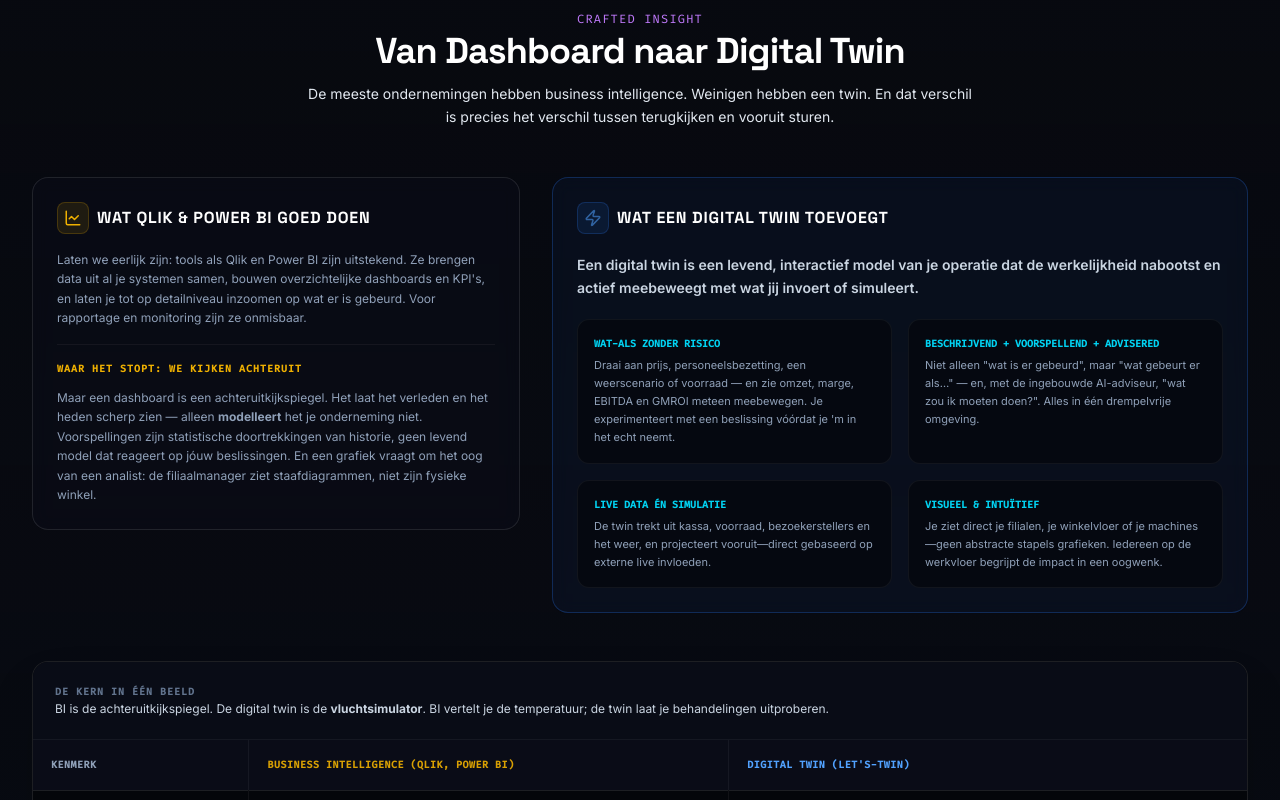
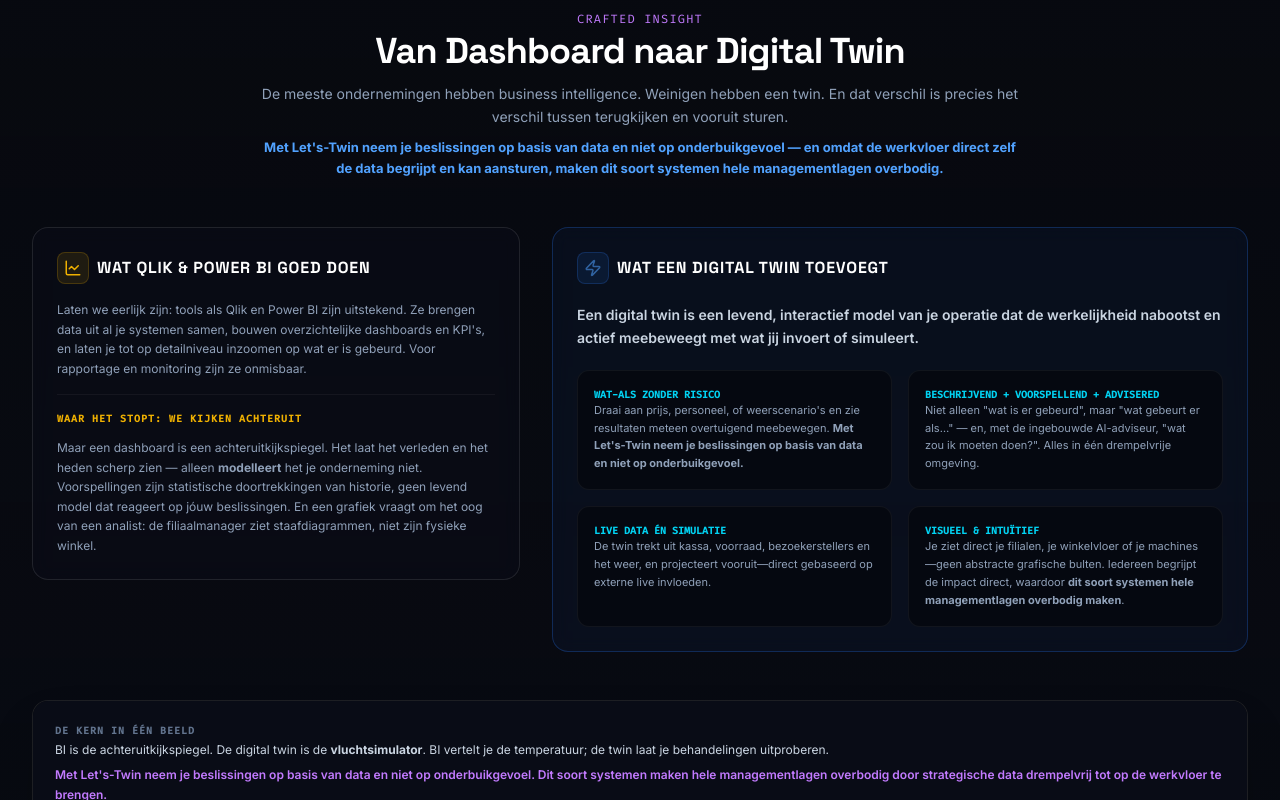
Before and after one commit to HeyoB-ai/dtretail2, a React (Vite) app: page / in a window 1280 px wide. Shown: the part 2060-2860 px from the top of the page. Built offline with nearby package versions, Linux system fonts and the light colour scheme.

Commit message:
feat: enhance LandingPage copy and styling
Updated the value proposition text to emphasize data-driven decision making and streamlined management. Fixed minor CSS class naming in the landing page component.

```diff
--- a/src/components/LandingPage.tsx
+++ b/src/components/LandingPage.tsx
@@ -364,8 +364,8 @@
           <h2 className="font-display text-3xl sm:text-4xl font-black text-white mb-3 tracking-tight">
             Van Dashboard naar Digital Twin
           </h2>
-          <p className="text-slate-405 max-w-2xl mx-auto text-xs sm:text-sm leading-relaxed">
-            De meeste ondernemingen hebben business intelligence. Weinigen hebben een twin. En dat verschil is precies het verschil tussen terugkijken en vooruit sturen.
+          <p className="text-slate-400 max-w-3xl mx-auto text-xs sm:text-sm leading-relaxed">
+            De meeste ondernemingen hebben business intelligence. Weinigen hebben een twin. En dat verschil is precies het verschil tussen terugkijken en vooruit sturen. <strong className="text-blue-400 block mt-2 text-[12px] sm:text-[13px] font-sans">Met Let's-Twin neem je beslissingen op basis van data en niet op onderbuikgevoel — en omdat de werkvloer direct zelf de data begrijpt en kan aansturen, maken dit soort systemen hele managementlagen overbodig.</strong>
           </p>
         </div>
 
@@ -405,31 +405,31 @@
             </p>
 
             <div className="grid gap-4 sm:grid-cols-2">
-              <div className="p-4 rounded-xl bg-black/40 border border-white/5 space-y-1.5">
+              <div className="p-4 rounded-xl bg-black/40 border border-white/5 space-y-1.55">
                 <span className="block text-[10px] font-mono text-cyan-400 font-bold uppercase">Wat-als zonder risico</span>
                 <p className="text-slate-400 text-[11px] leading-relaxed">
-                  Draai aan prijs, personeelsbezetting, een weerscenario of voorraad — en zie omzet, marge, EBITDA en GMROI meteen meebewegen. Je experimenteert met een beslissing vóórdat je 'm in het echt neemt.
+                  Draai aan prijs, personeel, of weerscenario's en zie resultaten meteen overtuigend meebewegen. <strong>Met Let's-Twin neem je beslissingen op basis van data en niet op onderbuikgevoel.</strong>
                 </p>
               </div>
 
-              <div className="p-4 rounded-xl bg-black/40 border border-white/5 space-y-1.5">
+              <div className="p-4 rounded-xl bg-black/40 border border-white/5 space-y-1.55">
                 <span className="block text-[10px] font-mono text-cyan-400 font-bold uppercase">Beschrijvend + Voorspellend + Advisered</span>
                 <p className="text-slate-400 text-[11px] leading-relaxed">
                   Niet alleen "wat is er gebeurd", maar "wat gebeurt er als…" — en, met de ingebouwde AI-adviseur, "wat zou ik moeten doen?". Alles in één drempelvrije omgeving.
                 </p>
               </div>
 
-              <div className="p-4 rounded-xl bg-black/40 border border-white/5 space-y-1.5">
+              <div className="p-4 rounded-xl bg-black/40 border border-white/5 space-y-1.55">
                 <span className="block text-[10px] font-mono text-cyan-400 font-bold uppercase">Live data én simulatie</span>
                 <p className="text-slate-400 text-[11px] leading-relaxed">
                   De twin trekt uit kassa, voorraad, bezoekerstellers en het weer, en projecteert vooruit—direct gebaseerd op externe live invloeden.
                 </p>
               </div>
 
-              <div className="p-4 rounded-xl bg-black/40 border border-white/5 space-y-1.5">
+              <div className="p-4 rounded-xl bg-black/40 border border-white/5 space-y-1.55">
                 <span className="block text-[10px] font-mono text-cyan-400 font-bold uppercase">Visueel & Intuïtief</span>
                 <p className="text-slate-400 text-[11px] leading-relaxed">
-                  Je ziet direct je filialen, je winkelvloer of je machines—geen abstracte stapels grafieken. Iedereen op de werkvloer begrijpt de impact in een oogwenk.
+                  Je ziet direct je filialen, je winkelvloer of je machines—geen abstracte grafische bulten. Iedereen begrijpt de impact direct, waardoor <strong>dit soort systemen hele managementlagen overbodig maken</strong>.
                 </p>
               </div>
             </div>
@@ -440,8 +440,8 @@
         <div className="rounded-2xl border border-white/10 bg-black/40 overflow-hidden shadow-2xl">
           <div className="p-5.5 border-b border-white/5 bg-[#090C16]">
             <span className="text-[10px] font-mono font-bold text-slate-500 uppercase tracking-widest block mb-0.5">De kern in één beeld</span>
-            <p className="text-xs font-sans text-slate-300">
-              BI is de achteruitkijkspiegel. De digital twin is de <strong>vluchtsimulator</strong>. BI vertelt je de temperatuur; de twin laat je behandelingen uitproberen.
+            <p className="text-xs font-sans text-slate-300 leading-relaxed">
+              BI is de achteruitkijkspiegel. De digital twin is de <strong>vluchtsimulator</strong>. BI vertelt je de temperatuur; de twin laat je behandelingen uitproberen. <span className="text-purple-400 block mt-1.5 font-semibold">Met Let's-Twin neem je beslissingen op basis van data en niet op onderbuikgevoel. Dit soort systemen maken hele managementlagen overbodig door strategische data drempelvrij tot op de werkvloer te brengen.</span>
             </p>
           </div>
 
```
